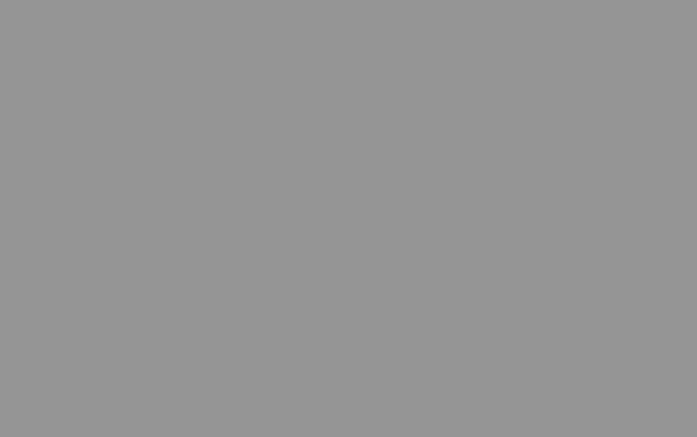
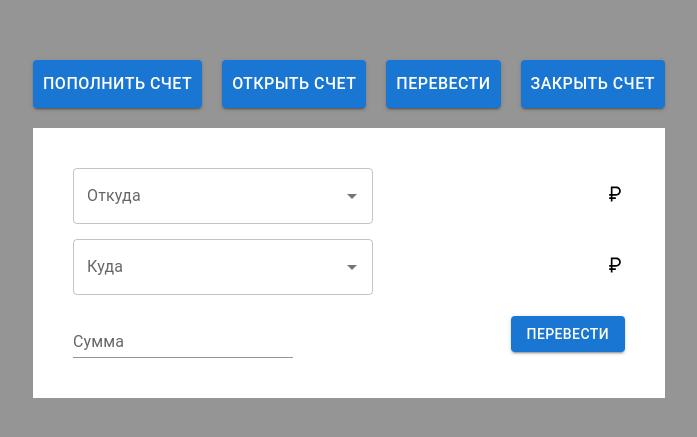
Before and after one commit to Dismori/mini-bank-front, a React (Create React App) app: page /int_transfer in a window 1280 px wide. Before the commit this address had no page. Shown: the part 121-558 px from the top of the page, without its empty margins (299-996 px from the left). Built offline with nearby package versions, Linux system fonts and the light colour scheme; no server answers.

Commit message:
Transfer page (#10)

```diff
--- a/src/components/AppRouter.jsx
+++ b/src/components/AppRouter.jsx
@@ -4,8 +4,10 @@ import UpdateAccount from "../pages/UpdateAccount";
 import AllAccounts from "../pages/AllAccounts";
 import Close from "../pages/Close";
 import NavBar from "./NavBar";
-import InternalTranser from "../pages/InternalTranser";
+import Transfer from "../pages/Transfer";
 import CreateAccount from "../pages/CreateAccount";
+import InternalTransfer from "../pages/InternalTransfer";
+import ExternalTransfer from "../pages/ExternalTransfer";
 
 
 function AppRouter() {
@@ -16,8 +18,10 @@ function AppRouter() {
                     <Route index element={<AllAccounts />} />
                     <Route path="/update" element={<UpdateAccount />}></Route>
                     <Route path="/create" element={<CreateAccount />}></Route>
-                    <Route path="/internal-transer" element={<InternalTranser />}></Route>
+                    <Route path="/transfer" element={<Transfer />}></Route>
                     <Route path="/close" element={<Close />}></Route>
+                    <Route path="/int_transfer" element={<InternalTransfer />}></Route>
+                    <Route path="/ext_transfer" element={<ExternalTransfer />}></Route>
                     {/* <Route path="*" element={<NoMatch />} /> */}
                 </Route>
             </Routes>
--- /dev/null
+++ b/src/components/Confirmation/ConfirmTransfer.jsx
@@ -0,0 +1,17 @@
+import React from "react";
+import { useNavigate } from "react-router-dom";
+import conf from "./ConfirmTransfer.module.css";
+
+export default function ConfirmTransfer() {
+
+const navigate = useNavigate();
+
+
+
+    return(
+        <div className={conf.confirmation}>
+            <div className={conf.act} onClick={() => navigate('/int_transfer')}>Между своими счетами</div>
+            <div className={conf.act} onClick={() => navigate('/ext_transfer')}>Другому человеку</div>
+        </div>
+    );
+}
--- /dev/null
+++ b/src/components/Confirmation/ConfirmTransfer.module.css
@@ -0,0 +1,13 @@
+.confirmation {
+    display: flex;
+    justify-content: center;
+    font-size: x-large;
+}
+
+.confirmation div {
+    margin: 30px ;
+}
+
+.act {
+    cursor: pointer;
+}
--- a/src/components/NavBar.jsx
+++ b/src/components/NavBar.jsx
@@ -20,17 +20,12 @@ function NavBar(props) {
         }
     });
 
-    function createAccount() {
-        console.log('Hello')
-    }
-
-
     return (
         <div className="NavBar">
             <ThemeProvider theme={theme}>
                 <Button variant="contained" onClick={() => navigate("/update")}>Пополнить счет</Button>
                 <Button variant="contained" onClick={() => navigate("/create")}>Открыть счет</Button>
-                <Button variant="contained" onClick={() => navigate("/internal-transer")}>Перевести</Button>
+                <Button variant="contained" onClick={() => navigate("/transfer")}>Перевести</Button>
                 <Button variant="contained" onClick={() => navigate("/close")}>Закрыть счет</Button>
             </ThemeProvider>
             <div>
--- /dev/null
+++ b/src/pages/ExternalTransfer.jsx
@@ -0,0 +1,69 @@
+import React, { useEffect, useState } from "react";
+import PostService from "../API/PostService";
+import { useNavigate } from "react-router-dom";
+import '../styles/App.css'
+
+import TextField from '@mui/material/TextField';
+import Autocomplete from '@mui/material/Autocomplete';
+import CurrencyRubleIcon from '@mui/icons-material/CurrencyRuble';
+import Button from '@mui/material/Button';
+
+
+export default function ExternalTransfer() {
+    const [accounts, setAccounts] = useState([]);
+    const [selectedFrom, setSelectedFrom] = useState('');
+    const [selectedTo, setSelectedTo] = useState('');
+    const [sum, setSum] = useState(0);
+    const navigate = useNavigate();
+
+    //загрузка счетов при загрузке страницы
+    useEffect(() => {
+        fetchAccounts()
+    }, [])
+
+
+    //получить список открытых счетов
+    async function fetchAccounts() {
+        const response = await PostService.getAll();
+        setAccounts(response)
+    }
+
+    //отправить запрос на перевод между своими счетами
+    async function intTransfer() {
+        console.log('Transfered done')
+        navigate("/")
+    }
+
+
+    return (
+        <div className="up_account">
+            <div className="up_account_form">
+                <Autocomplete
+                    disablePortal
+                    disableClearable={true}
+                    id="combo-box-demo"
+                    options={accounts}
+                    getOptionLabel={(param) => param.name}
+                    sx={{ width: 300 }}
+                    onChange={(event, value) => setSelectedFrom(value)}
+                    renderInput={(params) => <TextField {...params} label="Откуда" />}
+                />
+                <div className="balance">
+                    <div>{selectedFrom.id}</div>
+                    <div><CurrencyRubleIcon fontSize="small" /></div>
+                </div>
+            </div>
+            <div className="up_account_form">
+            <TextField id="outlined-basic" label="Счет получателя" variant="outlined" />
+            </div>
+            <div className="up_account_btn">
+                <div>
+                    <TextField id="standard-basic" label="Сумма" variant="standard" onChange={(event) => setSum(event.target.value)} />
+                </div>
+                <div>
+                    <Button variant="contained" onClick={intTransfer}>Перевести</Button>
+                </div>
+            </div>
+        </div>
+    );
+}
--- a/src/pages/InternalTranser.jsx
+++ /dev/null
@@ -1,9 +0,0 @@
-import React from "react";
-
-export default function InternalTranser() {
-    return (
-        <div>
-            InternalTranser Page
-        </div>
-    )
-};
--- /dev/null
+++ b/src/pages/InternalTransfer.jsx
@@ -0,0 +1,82 @@
+import React, { useEffect, useState } from "react";
+import PostService from "../API/PostService";
+import { useNavigate } from "react-router-dom";
+import '../styles/App.css'
+
+import TextField from '@mui/material/TextField';
+import Autocomplete from '@mui/material/Autocomplete';
+import CurrencyRubleIcon from '@mui/icons-material/CurrencyRuble';
+import Button from '@mui/material/Button';
+
+
+export default function InternalTransfer() {
+    const [accounts, setAccounts] = useState([]);
+    const [selectedFrom, setSelectedFrom] = useState('');
+    const [selectedTo, setSelectedTo] = useState('');
+    const [sum, setSum] = useState(0);
+    const navigate = useNavigate();
+
+    //загрузка счетов при загрузке страницы
+    useEffect(() => {
+        fetchAccounts()
+    }, [])
+
+
+    //получить список открытых счетов
+    async function fetchAccounts() {
+        const response = await PostService.getAll();
+        setAccounts(response)
+    }
+
+    //отправить запрос на перевод между своими счетами
+    async function intTransfer() {
+        console.log('Transfered done')
+        navigate("/")
+    }
+
+
+    return (
+        <div className="up_account">
+            <div className="up_account_form">
+                <Autocomplete
+                    disablePortal
+                    disableClearable={true}
+                    id="combo-box-demo"
+                    options={accounts}
+                    getOptionLabel={(param) => param.name}
+                    sx={{ width: 300 }}
+                    onChange={(event, value) => setSelectedFrom(value)}
+                    renderInput={(params) => <TextField {...params} label="Откуда" />}
+                />
+                <div className="balance">
+                    <div>{selectedFrom.id}</div>
+                    <div><CurrencyRubleIcon fontSize="small" /></div>
+                </div>
+            </div>
+            <div className="up_account_form">
+                <Autocomplete
+                    disablePortal
+                    disableClearable={true}
+                    id="combo-box-demo"
+                    options={accounts}
+                    getOptionLabel={(param) => param.name}
+                    sx={{ width: 300 }}
+                    onChange={(event, value) => setSelectedTo(value)}
+                    renderInput={(params) => <TextField {...params} label="Куда" />}
+                />
+                <div className="balance">
+                    <div>{selectedTo.id}</div>
+                    <div><CurrencyRubleIcon fontSize="small" /></div>
+                </div>
+            </div>
+            <div className="up_account_btn">
+                <div>
+                    <TextField id="standard-basic" label="Сумма" variant="standard" onChange={(event) => setSum(event.target.value)} />
+                </div>
+                <div>
+                    <Button variant="contained" onClick={intTransfer}>Перевести</Button>
+                </div>
+            </div>
+        </div>
+    );
+}
--- /dev/null
+++ b/src/pages/Transfer.jsx
@@ -0,0 +1,23 @@
+import React, { useState } from "react";
+import { useNavigate } from "react-router-dom";
+import ConfirmTransfer from "../components/Confirmation/ConfirmTransfer";
+import Modal from "../components/Modal/Modal";
+import '../styles/App.css'
+
+export default function Transfer() {
+    const [modal, setModal] = useState(true);
+    const navigate = useNavigate();
+
+
+    if(!modal) {
+        navigate("/")
+    }
+
+    return (
+        <div className="app">
+            <Modal visible={modal} setVisible={setModal}>
+                <ConfirmTransfer />
+            </Modal>
+        </div>
+    );
+};
```
